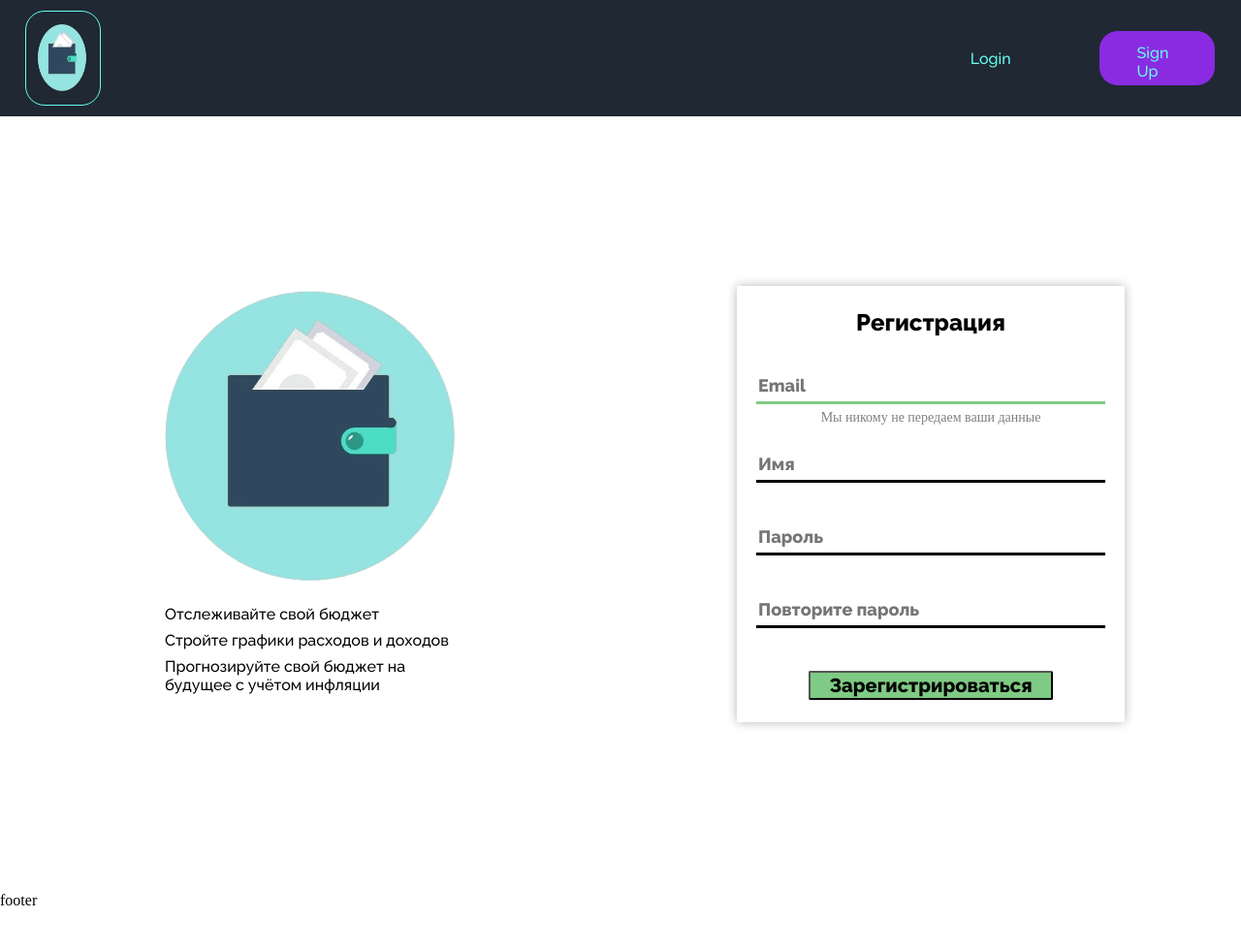
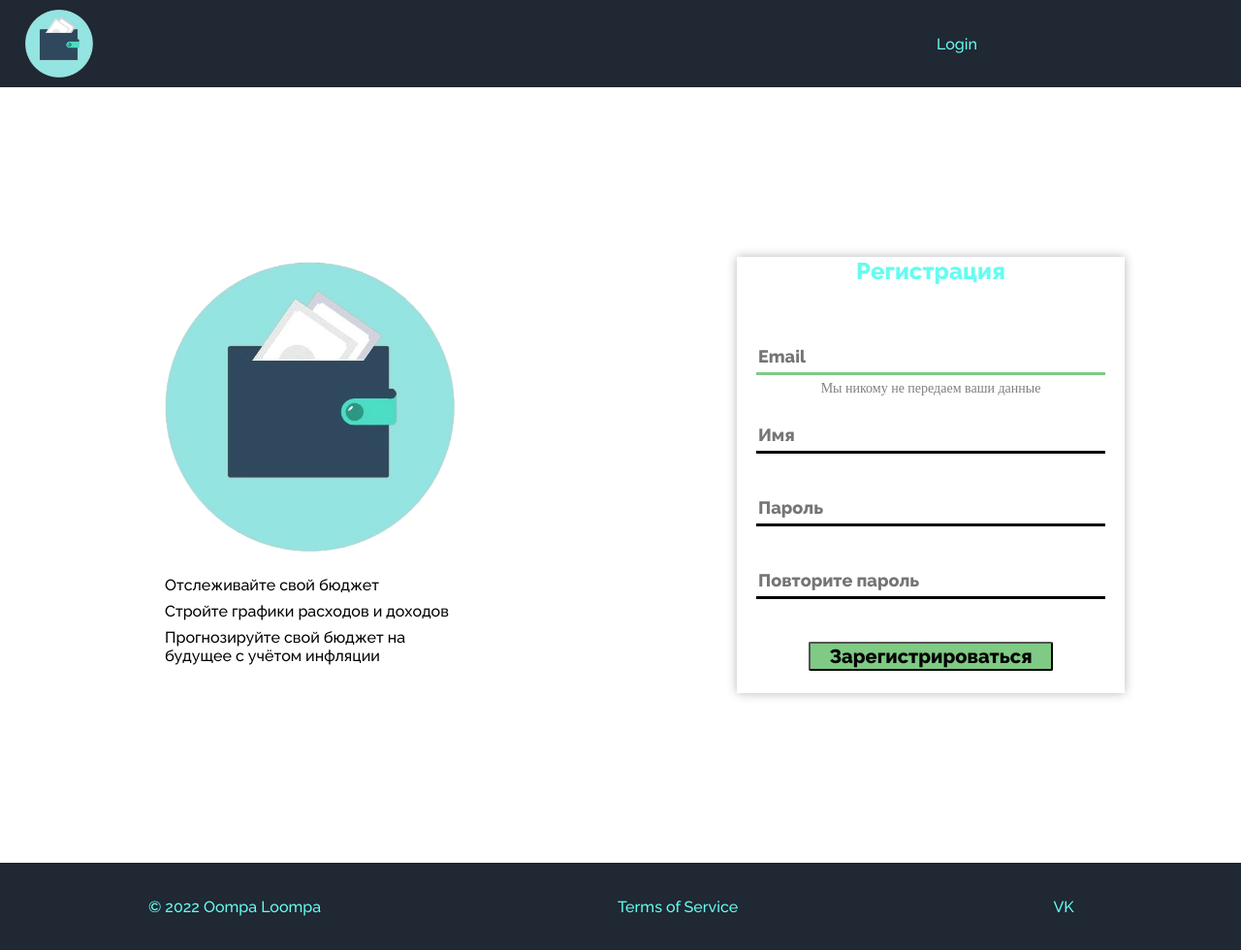
Before and after one commit to 08-06-a-05/project-g, a Django app: page /register/ in a window 1280 px wide. Shown: the whole page at 97% size. Before the commit the page ends 934 px from the top, so only its background shows below. Run offline with Django 4.2, Linux system fonts and the light colour scheme; data comes from the database, SQL or seed files in the repository; both versions use the stored data as it was after the commit.

Commit message:
header scaling fixed;  header variables added; footer added

```diff
--- a/Moneysite/Moneysite/settings.py
+++ b/Moneysite/Moneysite/settings.py
@@ -67,6 +67,7 @@ TEMPLATES = [
                 'django.template.context_processors.request',
                 'django.contrib.auth.context_processors.auth',
                 'django.contrib.messages.context_processors.messages',
+                'django.template.context_processors.request',
             ],
         },
     },
--- a/Moneysite/static/css/base_css.css
+++ b/Moneysite/static/css/base_css.css
@@ -6,54 +6,81 @@ ul {
     margin-inline-start: 0;
     margin-inline-end: 0;
     padding-inline-start: 0;
-    height: 98%;
 }
 
 .header-footer {
     background-color: #1f2833;
-    height: 120px;
+    height: 90px;
 }
 
 .menu {
     height: 100%;
 }
 
+.footer-item {
+    display: flex;
+    margin: auto;
+    min-width: 60px;
+}
+
 .list {
     display: flex;
-    flex-direction: raw;
+    flex-direction: row;
     height: 100%;
+}
+
+.right {
+    display: flex;
+    width: 300px;
+    margin-left: auto;
+    margin-right: 5%;
 }
 
 .menu-item {
     display: flex;
-    padding: 1% 3%;
-    margin: auto 2%;
+    margin: auto 20px;
+    padding: 15px 20px;
     border: 1px solid #1f2833;
-    border-radius: 20px;
-    height: 25%;
+    border-radius: 25px;
+    min-width: 60px;
+    height: 20%;
 }
 
 .menu-item:hover {
     border: 1px solid #66fcf1;
-    border-radius: 20px;
+    border-radius: 25px;
 }
 
 .menu-item[name="logo"] {
-    padding: 1%;
-    border: 1px solid #66fcf1;
+    margin: auto 2%;
+    padding: 0px;
+    border: none;
     border-radius: 20px;
     height: 70px;
     width: 70px;
 }
 
 .text {
+    display: flex;
+    font-size: 100%;
     margin:   auto;
+    text-decoration: none;
+}
+
+p {
+    margin: 0px 0px;
+    width: 100%;
+    height: 100%;
     font-family: 'Raleway';
-    text-decoration: none;
+    text-align: center;
     color: #66fcf1;
 }
 
+a {
+    width: 100%;
+}
+
 img[alt="logo"] {
-    height: 99%;
-    width: 99%;
+    height: 70px;
+    width: 70px;
 }
--- a/Moneysite/templates/snippets/footer.html
+++ b/Moneysite/templates/snippets/footer.html
@@ -1 +1,30 @@
-footer
+<!DOCTYPE html>
+<html lang="en">
+<head>
+    <meta charset="UTF-8">
+    <meta http-equiv="X-UA-Compatible" content="IE=edge">
+    <meta name="viewport" content="width=device-width, initial-scale=1.0">
+    {% load static %}
+    <link rel = "stylesheet" type = "text/css" href = "{% static 'css/base_css.css' %}">
+    <title>Document</title>
+</head>
+<body>
+    <footer class = "header-footer">
+        <div class = "menu">
+            <ul class = "list">
+                <li class = "footer-item">
+                    <a class = "text">  <p> © 2022 Oompa Loompa </p> </a>
+                </li>
+
+                <li class = "footer-item">
+                    <a class = "text">  <p> Terms of Service </p> </a>
+                </li>
+
+                <li class = "footer-item">
+                    <a  href = "https://vk.com/arsen1000rub" class = "text"> <p> VK </p> </a>
+                </li>
+            </ul>
+        </div>
+    </footer>
+</body>
+</html>
--- a/Moneysite/templates/snippets/header.html
+++ b/Moneysite/templates/snippets/header.html
@@ -13,16 +13,26 @@
         <div class = "menu">
             <ul class = "list">
                 <li class = "menu-item" name = "logo">
-                    <a href = "/user"> <img src = "{% static 'img/main_logo.png' %}" alt = "logo"> </a>
+                    <a href = "{% url 'main' %}" > <img src = "{% static 'img/main_logo.png' %}" alt = "logo"> </a>
                 </li>
+                {% if user.is_authenticated %}
 
-                <li class = "menu-item" style = "margin-left: 65%;">
-                    <a href = "../user/authorization" class = "text">  Login </a>
-                </li>
+                {% else %}
+                <div class = "right">
+                    {% if not 'login' in request.path %}
+                    <li class = "menu-item">
+                        <a href = "{% url 'login' %}" class = "text">  <p> Login </p> </a>
+                    </li>
+                    {% endif %}
 
-                <li class = "menu-item" style = "background-color: blueviolet;">
-                    <a  href = "../user/registration" class = "text"> Sign Up </a>
-                </li>
+                    {% if not 'register' in request.path %}
+                    <li class = "menu-item" style = "background-color: blueviolet; margin-left: 1%;">
+                        <a  href = "{% url 'register' %}" class = "text"> <p> Sign Up </p> </a>
+                    </li>
+                    {% endif %}
+                </div>
+
+                {% endif %}
             </ul>
         </div>
 
```
Also changed, not shown: Moneysite/db.sqlite3.
